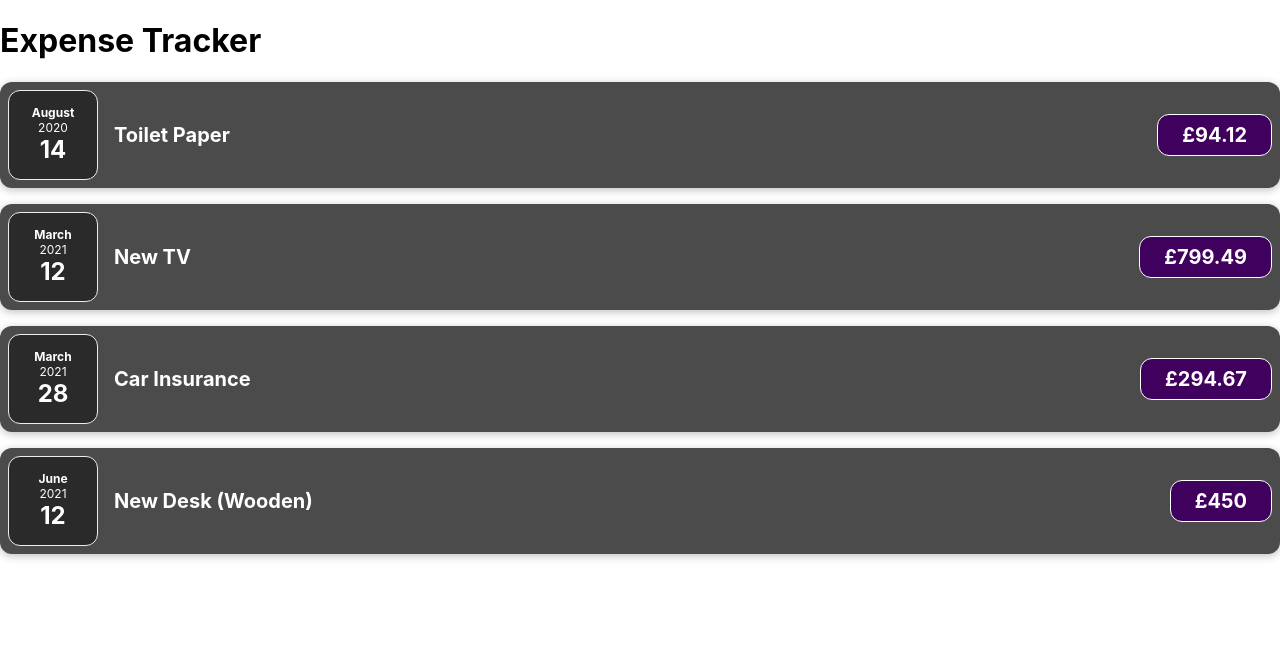
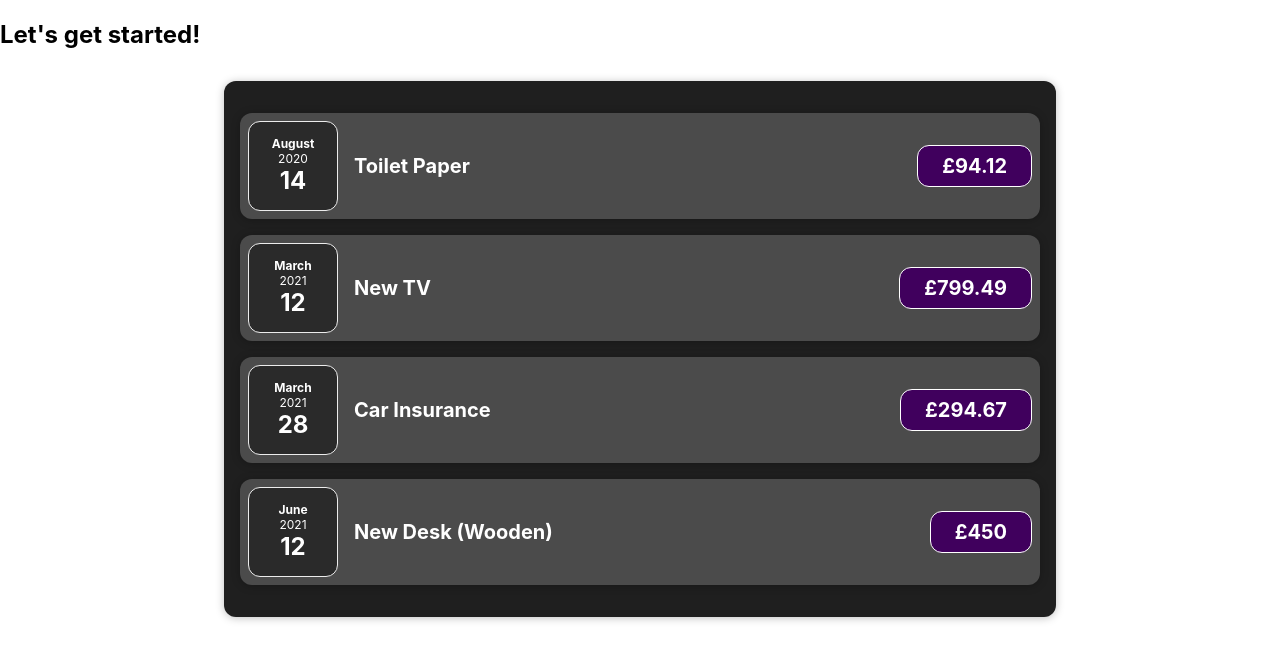
Before and after one commit to chrismillington/expense-tracker, a React (Create React App) app: page / in a window 1280 px wide. Shown: the top 660 px of the page. Built offline with nearby package versions, Linux system fonts and the light colour scheme.

Commit message:
Upto 52 - Concept of Composistion

```diff
--- a/src/App.jsx
+++ b/src/App.jsx
@@ -1,4 +1,5 @@
-import ExpenseItem from "./components/ExpenseItem";
+import Expenses from "./components/Expenses";
+
 function App() {
   const expenses = [
     {
@@ -24,27 +25,8 @@
 
   return (
     <div>
-      <h1>Expense Tracker</h1>
-      <ExpenseItem
-        title={expenses[0].title}
-        amount={expenses[0].amount}
-        date={expenses[0].date}
-      />
-      <ExpenseItem
-        title={expenses[1].title}
-        amount={expenses[1].amount}
-        date={expenses[1].date}
-      />
-      <ExpenseItem
-        title={expenses[2].title}
-        amount={expenses[2].amount}
-        date={expenses[2].date}
-      />
-      <ExpenseItem
-        title={expenses[3].title}
-        amount={expenses[3].amount}
-        date={expenses[3].date}
-      />
+      <h2>Let's get started!</h2>
+      <Expenses items={expenses} />
     </div>
   );
 }
--- /dev/null
+++ b/src/components/Card.css
@@ -0,0 +1,4 @@
+.card {
+  border-radius: 12px;
+  box-shadow: 0 1px 8px rgba(0, 0, 0, 0.25);
+}
--- /dev/null
+++ b/src/components/Card.jsx
@@ -0,0 +1,9 @@
+import "./Card.css";
+
+function Card(props) {
+  const classes = "card " + props.className;
+
+  return <div className={classes}>{props.children}</div>;
+}
+
+export default Card;
--- a/src/components/ExpenseItem.css
+++ b/src/components/ExpenseItem.css
@@ -2,10 +2,10 @@
   display: flex;
   justify-content: space-between;
   align-items: center;
-  box-shadow: 0 2px 8px rgba(0, 0, 0, 0.25);
+
   padding: 0.5rem;
   margin: 1rem 0;
-  border-radius: 12px;
+
   background-color: #4b4b4b;
 }
 
--- a/src/components/ExpenseItem.jsx
+++ b/src/components/ExpenseItem.jsx
@@ -1,16 +1,17 @@
 import ExpenseDate from "./ExpenseDate";
 import "./ExpenseItem.css";
+import Card from "./Card";
 
 // Parameters broken down by Object destructuring
 function ExpenseItem({ date, title, amount }) {
   return (
-    <div className="expense-item">
+    <Card className="expense-item">
       <ExpenseDate date={date} />
       <div className="expense-item__description">
         <h2>{title}</h2>
         <div className="expense-item__price">£{amount}</div>
       </div>
-    </div>
+    </Card>
   );
 }
 
--- /dev/null
+++ b/src/components/Expenses.jsx
@@ -0,0 +1,31 @@
+import ExpenseItem from "./ExpenseItem";
+import Card from "./Card";
+import "./expenses.css";
+
+function Expenses(props) {
+  return (
+    <Card className="expenses">
+      <ExpenseItem
+        title={props.items[0].title}
+        amount={props.items[0].amount}
+        date={props.items[0].date}
+      />
+      <ExpenseItem
+        title={props.items[1].title}
+        amount={props.items[1].amount}
+        date={props.items[1].date}
+      />
+      <ExpenseItem
+        title={props.items[2].title}
+        amount={props.items[2].amount}
+        date={props.items[2].date}
+      />
+      <ExpenseItem
+        title={props.items[3].title}
+        amount={props.items[3].amount}
+        date={props.items[3].date}
+      />
+    </Card>
+  );
+}
+export default Expenses;
--- /dev/null
+++ b/src/components/expenses.css
@@ -0,0 +1,7 @@
+.expenses {
+  padding: 1rem;
+  background-color: rgb(31, 31, 31);
+  margin: 2rem auto;
+  width: 50rem;
+  max-width: 95%;
+}
```
